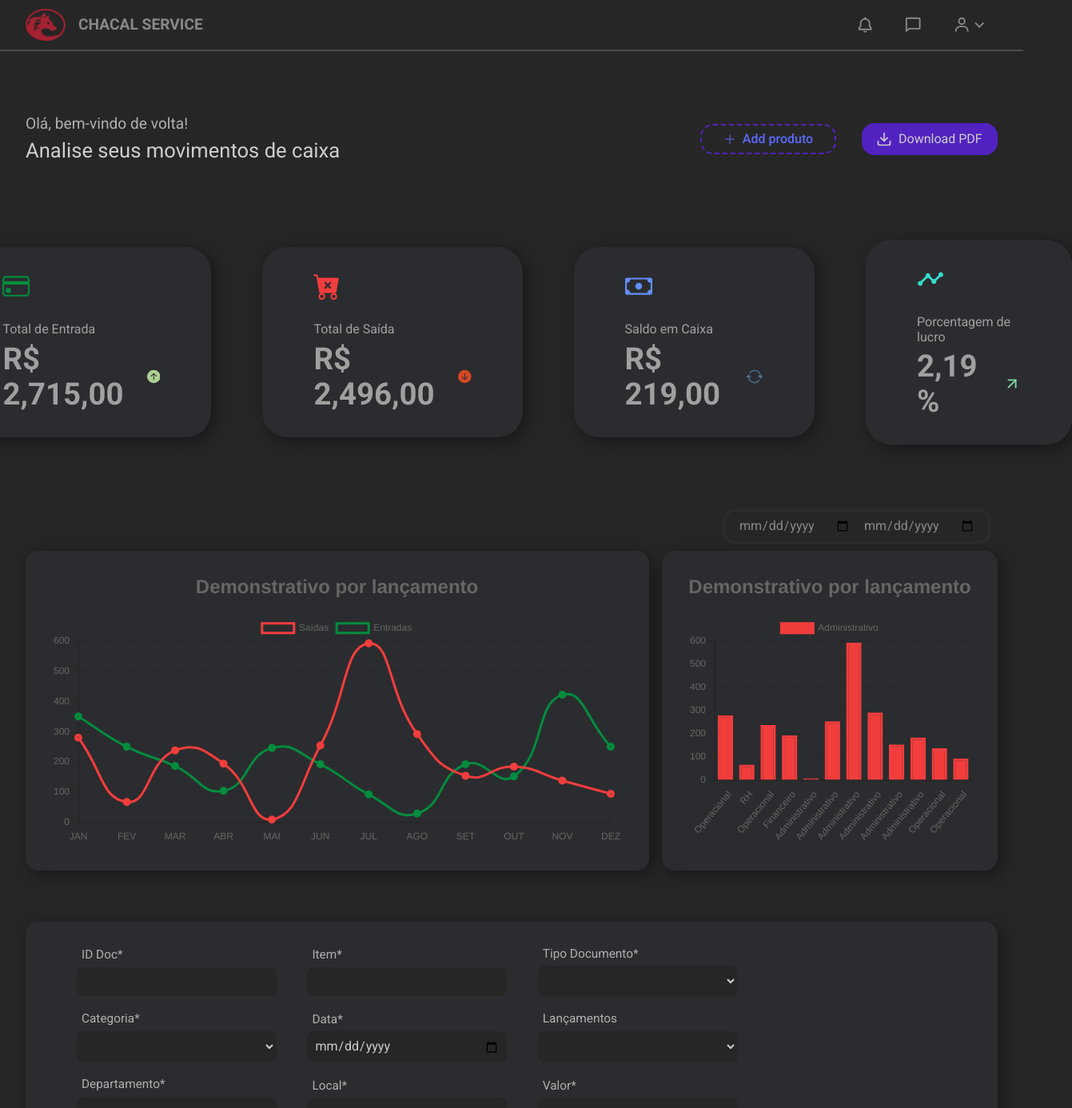
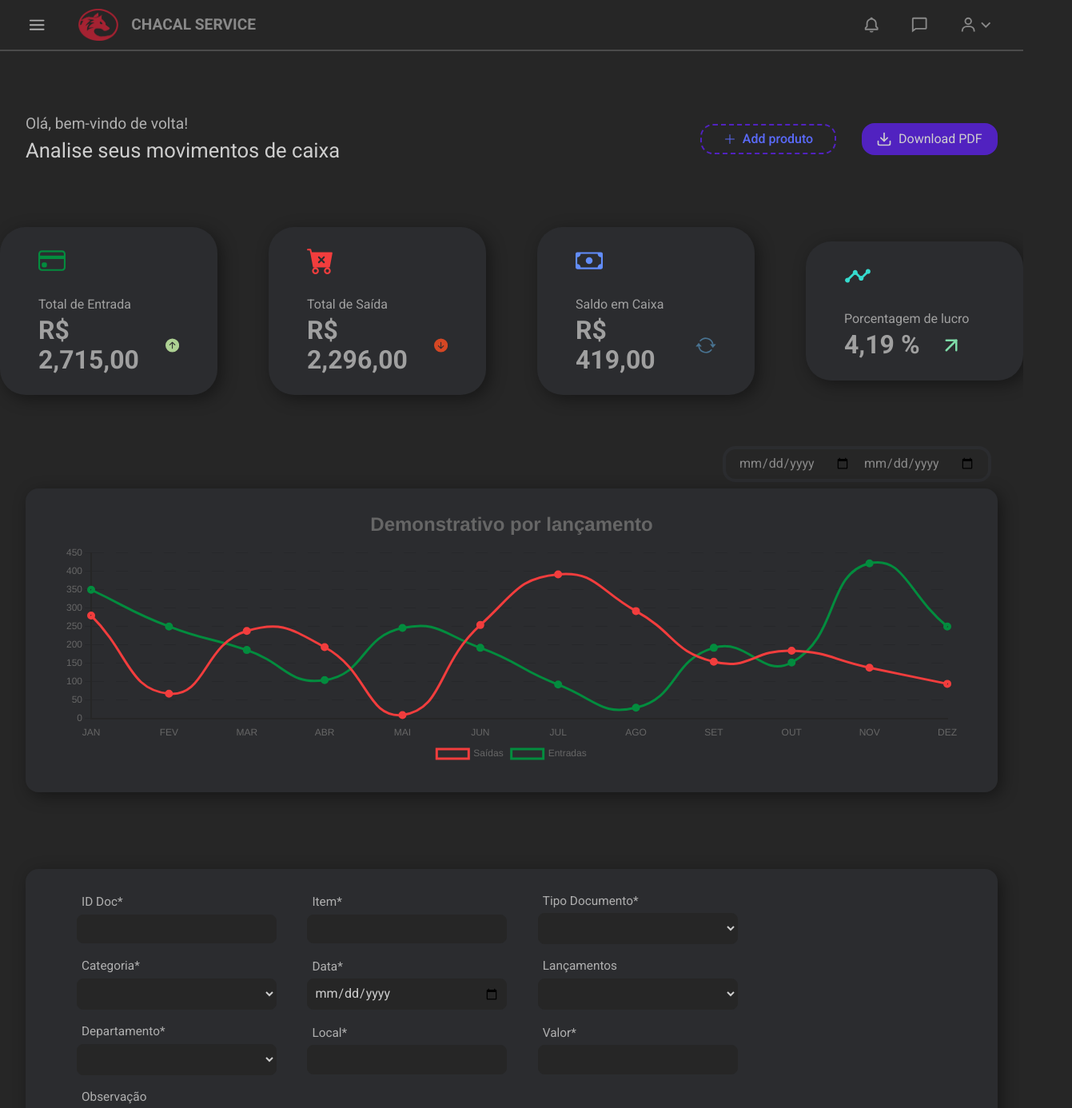
Before and after one commit to Fsouzza/chacal-servicev2, a React (Create React App) app: page / in a window 1280 px wide. Shown: the top 1386 px of the page at 80% size, 1341 px wide, since content can reach past the window. Built offline with nearby package versions, Linux system fonts and the light colour scheme.

Commit message:
correcoes de scss

```diff
--- a/src/components/charts/charts.module.scss
+++ b/src/components/charts/charts.module.scss
@@ -5,15 +5,12 @@
   display: flex;
   filter: drop-shadow($sombra);
   gap: 1em;
-  margin: 0 2em 2em 2em;
+  margin: 0 2em 6em 2em;
   &__chartBox{
     background-color: $cor-card;
     border-radius: 1em;
-    height: 400px;
-    padding: 2em;
-    width: 65%;
-    &:last-child{
-      width: 35%;
-    }
+    height: 380px;
+    padding: 2em 3em;
+    width: 100%;
   }
 }
--- a/src/components/charts/index.tsx
+++ b/src/components/charts/index.tsx
@@ -1,4 +1,4 @@
-import { Line, Bar } from 'react-chartjs-2';
+import { Line } from 'react-chartjs-2';
 import { Chart as ChartJS, CategoryScale,
   LinearScale,
   PointElement,
@@ -9,7 +9,6 @@ import { Chart as ChartJS, CategoryScale,
   Legend, } from 'chart.js';
 import styles from './charts.module.scss';
 import { items } from 'data/itens';
-
 
 ChartJS.register(
   BarElement,
@@ -22,21 +21,17 @@ ChartJS.register(
   Title
 );
 
-
 export const MyChart = () => {
   const lista = items;
   const vEntrada = [];
   const vSaida = [];
   const meses = [ 'JAN', 'FEV', 'MAR', 'ABR', 'MAI', 'JUN', 'JUL', 'AGO', 'SET', 'OUT', 'NOV', 'DEZ'];
-  const departamentos = [];
 
   for(let i=0; i<lista.length; i++){
     if(lista[i].lancamentos === 'Entrada'){
       vEntrada.push(lista[i].valor);
-    }
-    if(lista[i].lancamentos === 'Saída'){
+    } else {
       vSaida.push(lista[i].valor);
-      departamentos.push(lista[i].departamento);
     }
   }
 
@@ -64,25 +59,11 @@ export const MyChart = () => {
     }]
   };
 
-  const data2 = {
-    labels: departamentos,
-    datasets: [{
-      label: 'Administrativo',
-      data: vSaida,
-      backgroundColor: '#F23D3D',
-      borderColor: '#F23D3D',
-      borderWidth: 3,
-      pointBorderColor: '#F23D3D',
-      pointBorderWidth: 4,
-      tension: 0.5,
-    }],
-  };
-
   const options = {
     maintainAspectRatio: false,
     plugins: {
       legend: {
-        position: 'top' as const,
+        position: 'bottom' as const,
       },
       title: {
         display: true,
@@ -95,7 +76,6 @@ export const MyChart = () => {
           bottom: 20,
         }
       },
-
     },
     scales: {
       x: {
@@ -124,13 +104,6 @@ export const MyChart = () => {
           options={options}
         />
       </div>
-      <div className={styles.charts__chartBox}>
-        <Bar
-          data={data2}
-          options={options}
-        />
-      </div>
     </div>
   );
-
 };
--- a/src/components/header/header.module.scss
+++ b/src/components/header/header.module.scss
@@ -6,7 +6,7 @@
   display: flex;
 	flex-direction: row;
 	justify-content: space-between;
-	padding: .7em 2em;
+	padding: .7em 1.5em;
 	div{
 		align-items: center;
 		display: flex;
@@ -16,6 +16,19 @@
 			font-size: 1.2em;
 			text-transform: uppercase;
 		}
+	}
+	&__menu{
+    border-radius: .6em;
+		color: $cor-brancol;
+		cursor: pointer;
+		font-size: 1.4em;
+		margin-right: .6em;
+    padding: .3em .5em;
+    transition: .3s ease-in;
+    &:hover{
+      background-color: #4b4b4b;
+			color: $cor-preta;
+    }
 	}
 	&__logo{
 		height: 40px;
@@ -34,7 +47,7 @@
 		display: flex;
 		font-size: 1.4em;
 		padding: .3em .5em;
-		transition: .4s ease-in;
+		transition: .3s ease-in;
 		&:hover{
 			background-color: #4b4b4b;
 			color: $cor-preta;
--- a/src/components/header/index.tsx
+++ b/src/components/header/index.tsx
@@ -2,12 +2,16 @@ import styles from './header.module.scss';
 import logo from '../../assets/img/logo-chacal.png';
 import { BiComment, BiBell, BiUser } from 'react-icons/bi';
 import { RiArrowDownSLine } from 'react-icons/ri';
+import { FiMenu } from 'react-icons/fi';
 
 
 export const Header = () => {
   return(
     <header className={styles.header}>
       <div>
+        <div className={styles.header__menu}>
+          <FiMenu />
+        </div>
         <img className={styles.header__logo} src={logo} alt='Logo da empresa' />
         <strong>Chacal Service</strong>
       </div>
--- a/src/data/itens.ts
+++ b/src/data/itens.ts
@@ -178,7 +178,7 @@ export const items: Item[] = [
     id: 22623698,
     local: 'Escritório',
     item: 'Retirada de Caixa',
-    valor: 592.00,
+    valor: 392.00,
     obs: '-'
   },
   {
--- a/src/pages/fluxoCaixa/buscador/buscador.module.scss
+++ b/src/pages/fluxoCaixa/buscador/buscador.module.scss
@@ -36,7 +36,6 @@
 .tags{
   align-items: center;
   display: flex;
-  gap: .5em;
   justify-content:center;
   margin: 0 2em;
   &__tag{
--- a/src/pages/fluxoCaixa/cards/cards.module.scss
+++ b/src/pages/fluxoCaixa/cards/cards.module.scss
@@ -6,12 +6,12 @@
 	flex-direction: row;
 	gap: 4em;
 	justify-content: center;
-	padding: 1em;
+
 	&__card{
 		background-color: $cor-card;
 		border-radius: 2em;
     filter: drop-shadow($sombra);
-		padding: 2em 4em;
+		padding: 1.6em 3em;
 		transition: .2s linear;
 		width: 400px;
     &:hover{
@@ -31,8 +31,12 @@
 	}
 	&__subtitulo{
 		color: #a0a0a0;
-		font-size: 2.4em;
+		font-size: 2em;
 		font-weight: 600;
 		text-transform: uppercase;
 	}
 }
+
+.negativo{
+  color: #c34743;
+}
--- a/src/pages/fluxoCaixa/cards/cards.tsx
+++ b/src/pages/fluxoCaixa/cards/cards.tsx
@@ -60,6 +60,7 @@ export const Cards = ({ entrada, saida }: Props) => {
         <div className={styles.cards__descricao}>
           <span className={styles.cards__subtitulo}>
             <CountUp
+              className={total > 0 ? '' : `${styles.negativo}`}
               start={0}
               end={total}
               duration={1}
@@ -77,6 +78,7 @@ export const Cards = ({ entrada, saida }: Props) => {
         <div className={styles.cards__descricao}>
           <span className={styles.cards__subtitulo}>
             <CountUp
+              className={porcentagem > 0 ? '' : `${styles.negativo}`}
               start={0}
               end={porcentagem}
               duration={1}
@@ -85,7 +87,7 @@ export const Cards = ({ entrada, saida }: Props) => {
               suffix=' %'
             />
           </span>
-          {porcentagem > 0 ? <FiArrowUpRight size={30} color={'#7EDBA8'} /> : <FiArrowDownRight size={30} color={'#DB8773'} />}
+          {porcentagem > 0 ? <FiArrowUpRight size={30} color={'#7EDBA8'} /> : <FiArrowDownRight size={30} color={'#c34743'} />}
         </div>
       </article>
     </section>
--- a/src/pages/fluxoCaixa/tabelaRegistro/tabelaRegistro.module.scss
+++ b/src/pages/fluxoCaixa/tabelaRegistro/tabelaRegistro.module.scss
@@ -95,7 +95,7 @@
     border-radius: 1em;
     cursor: pointer;
     display: flex;
-    padding: .5em;
+    padding: .3em;
     transition: all .5s;
     &:hover{
       background-color: $cor-secundaria;
```
